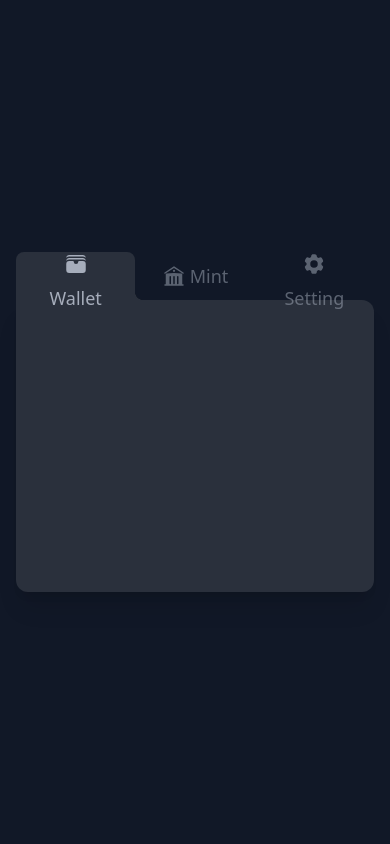
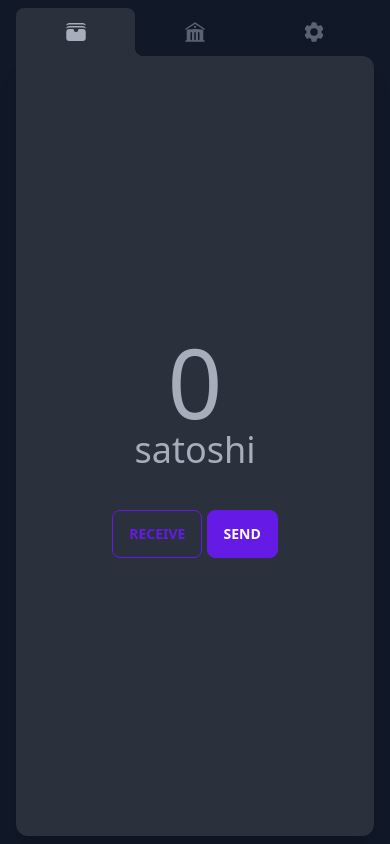
Before and after one commit to gandlafbtc/nutstash-wallet, a SvelteKit app: page / in a window 390 px wide. Built offline with nearby package versions, Linux system fonts and the light colour scheme.

Commit message:
themes and wallet setup

```diff
--- a/src/comp/Setting.svelte
+++ b/src/comp/Setting.svelte
@@ -1 +1,23 @@
-setting
+<script lang="ts">
+	import { THEMES } from "../stores/static/themes";
+
+
+	import { theme } from "../stores/theme";
+
+
+    const setTheme = (t: string)=>{
+        theme.set(t)
+    }
+</script>
+<div class="flex justify-center items-center">
+
+    <label for="">Theme:</label>
+    <div class="dropdown" id="theme-dropdown">
+        <label tabindex="0" class="btn m-1">{$theme}</label>
+        <ul tabindex="0" class="dropdown-content menu p-2 shadow bg-base-100 rounded-box w-52 max-h-56 overflow-scroll">
+            {#each THEMES as theme}
+            <li on:click={()=> setTheme(theme)}><a>{theme}</a></li>
+            {/each}
+        </ul>
+    </div>
+</div>
--- /dev/null
+++ b/src/comp/wallet/Wallet.svelte
@@ -0,0 +1,26 @@
+<script lang="ts">
+	import { token } from '../../stores/tokens';
+</script>
+
+<div class="flex flex-col w-full h-full items-center justify-center gap-10 ">
+	<div class="flex flex-col justify-center items-center">
+        <p class="text-8xl">
+            {$token.reduce((count, t) => {
+                return count + t.amount;
+            }, 0)}
+        </p>
+
+        <p class="text-4xl">
+            satoshi
+        </p>
+	</div>
+	<div>
+		<button class="btn btn-primary btn-outline">
+			<p>receive</p>
+		</button>
+		<button class="btn btn-primary">
+			<p >send</p>
+        </button
+		>
+	</div>
+</div>
--- a/src/model/token.ts
+++ b/src/model/token.ts
@@ -3,7 +3,9 @@ interface Token {
     id: string,
     amount: number,
     secret: string,
-    C: string
+    C: string,
+
+    encodeProofToBase64():string
 }
 
 export type {Token}
--- a/src/routes/+page.svelte
+++ b/src/routes/+page.svelte
@@ -2,8 +2,9 @@
 
 	import Mint from '../comp/mint/Mint.svelte';
 	import Setting from '../comp/Setting.svelte';
-	import Wallet from '../comp/Wallet.svelte';
+	import Wallet from '../comp/wallet/Wallet.svelte';
 	import Toasts from '../comp/Toasts.svelte';
+	import { theme } from '../stores/theme';
 	let activeTab = 'wallet';
 
 	const changeTab = (tabName: string) => {
@@ -11,9 +12,10 @@
 	};
 </script>
 
-<div class="w-full grid lg:grid-cols-4 h-screen bg-gray-900 p-2">
-	<div />
-	<div class="col-span-2 mx-2 flex flex-shrink-0 flex-col xl:mx-0 xl:w-full">
+<div class="w-full grid lg:grid-cols-4 h-screen bg-gray-900 p-2" data-theme='{$theme}'>
+	<div class="hidden lg:flex"></div>
+
+	<div class="col-span-2 mx-2 flex flex-shrink-0 flex-col xl:mx-0 xl:w-full h-full">
 		<div class="dropdown">
 			<div class="bg-opacity-100">
 				<div class="tabs w-full flex-grow-0">
@@ -32,7 +34,10 @@
 								d="M2.273 5.625A4.483 4.483 0 015.25 4.5h13.5c1.141 0 2.183.425 2.977 1.125A3 3 0 0018.75 3H5.25a3 3 0 00-2.977 2.625zM2.273 8.625A4.483 4.483 0 015.25 7.5h13.5c1.141 0 2.183.425 2.977 1.125A3 3 0 0018.75 6H5.25a3 3 0 00-2.977 2.625zM5.25 9a3 3 0 00-3 3v6a3 3 0 003 3h13.5a3 3 0 003-3v-6a3 3 0 00-3-3H15a.75.75 0 00-.75.75 2.25 2.25 0 01-4.5 0A.75.75 0 009 9H5.25z"
 							/>
 						</svg>
-						Wallet</button
+						<p class="hidden lg:flex">
+							Wallet
+						</p>
+						</button
 					>
 					<button
 						on:click={() => changeTab('mint')}
@@ -55,7 +60,9 @@
 							/>
 							<path d="M12 7.875a1.125 1.125 0 100-2.25 1.125 1.125 0 000 2.25z" />
 						</svg>
-						Mint</button
+						<p class="hidden lg:flex">
+
+						Mint</p></button
 					>
 					<button
 						on:click={() => changeTab('setting')}
@@ -74,7 +81,9 @@
 								clip-rule="evenodd"
 							/>
 						</svg>
-						Setting</button
+						<p class="hidden lg:flex">
+
+						Setting</p></button
 					>
 				</div>
 			</div>
@@ -97,5 +106,5 @@
 				<Toasts></Toasts>
 		</div>
 	</div>
-	<div />
+	<div class="hidden lg:flex" />
 </div>
--- /dev/null
+++ b/src/stores/static/themes.js
@@ -0,0 +1 @@
+export const THEMES =  ["light", "dark", "cupcake", "bumblebee", "emerald", "corporate", "synthwave", "retro", "cyberpunk", "valentine", "halloween", "garden", "forest", "aqua", "lofi", "pastel", "fantasy", "wireframe", "black", "luxury", "dracula", "cmyk", "autumn", "business", "acid", "lemonade", "night", "coffee", "winter"]
--- /dev/null
+++ b/src/stores/theme.ts
@@ -0,0 +1,17 @@
+import { browser } from '$app/environment';
+
+import { writable } from 'svelte/store';
+
+const initialValueSting: string = browser ? window.localStorage.getItem('theme') ?? 'dark': 'dark'
+
+const initialValue : string = initialValueSting
+
+const theme  = writable<string>(initialValue);
+
+theme.subscribe((value) => {
+  if (browser) {
+    window.localStorage.setItem('theme', value);
+  }
+});
+
+export {theme};
--- a/tailwind.config.cjs
+++ b/tailwind.config.cjs
@@ -1,7 +1,10 @@
 /** @type {import('tailwindcss').Config} */
 module.exports = {
+  daisyui: {
+    themes: ["light", "dark", "cupcake", "bumblebee", "emerald", "corporate", "synthwave", "retro", "cyberpunk", "valentine", "halloween", "garden", "forest", "aqua", "lofi", "pastel", "fantasy", "wireframe", "black", "luxury", "dracula", "cmyk", "autumn", "business", "acid", "lemonade", "night", "coffee", "winter"],
+  },
   content: ['./src/**/*.{html,js,svelte,ts}'],
-    theme: {
+  theme: {
     extend: {},
   },
   plugins: [require("daisyui")],
```
Also changed, not shown: src/comp/wallet/Receiving.svelte (added), src/comp/wallet/Sending.svelte (added).
